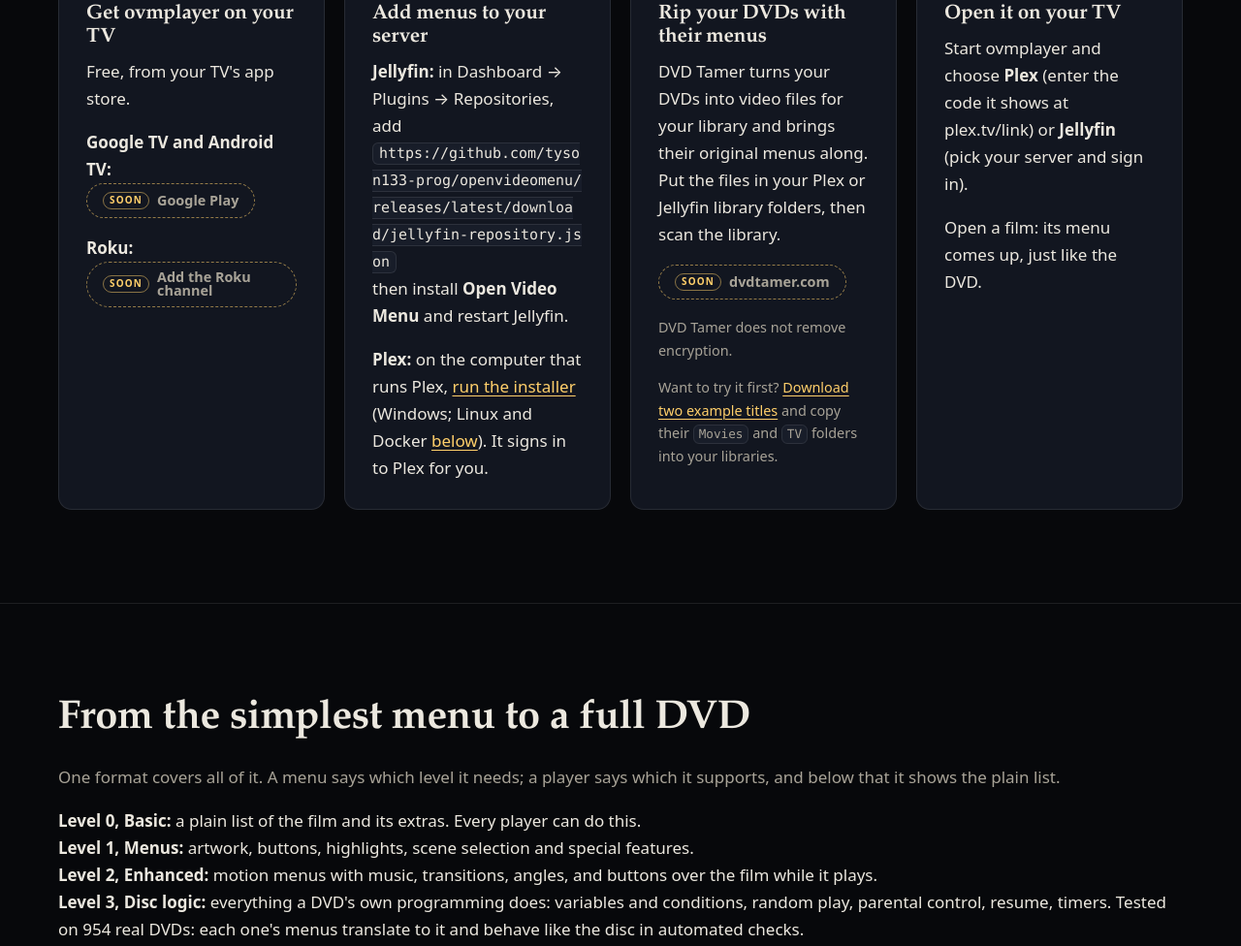
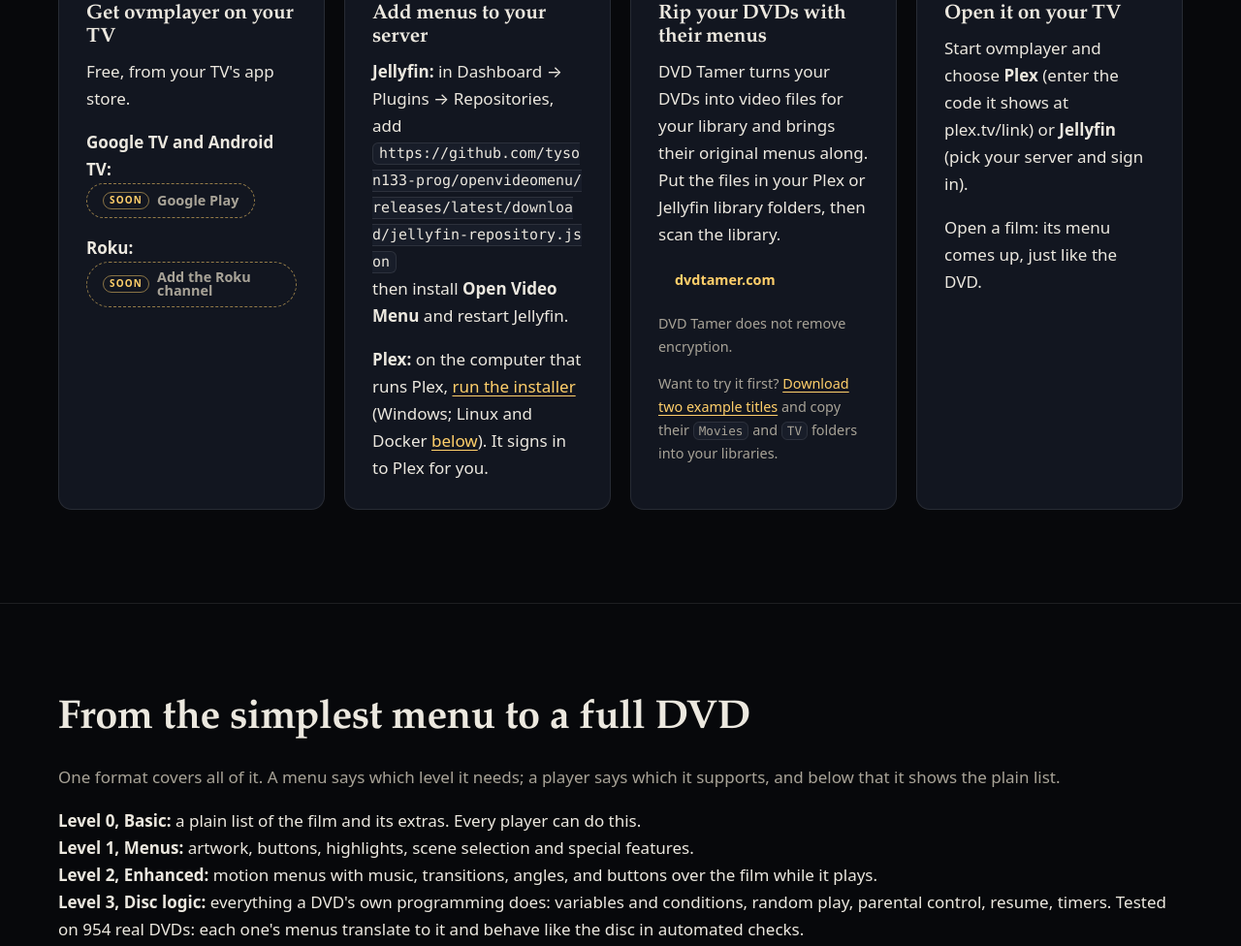
Before and after one commit to tyson133-prog/openvideomenu, a website: page site/index.html in a window 1280 px wide. Shown: the part 1596-2572 px from the top of the page at 97% size. Drawn offline with Linux system fonts and the light colour scheme.

Commit message:
Website: link dvdtamer.com, now live

```diff
--- a/site/index.html
+++ b/site/index.html
@@ -78,7 +78,7 @@
         <li class="card">
           <h3>Rip your DVDs with their menus</h3>
           <p>DVD Tamer turns your DVDs into video files for your library and brings their original menus along. Put the files in your Plex or Jellyfin library folders, then scan the library.</p>
-          <p><span class="btn btn-small tbd-link">dvdtamer.com</span></p>
+          <p><a class="btn btn-small" href="https://dvdtamer.com">dvdtamer.com</a></p>
           <p class="small muted">DVD Tamer does not remove encryption.</p>
           <p class="small muted">Want to try it first? <a href="https://github.com/tyson133-prog/openvideomenu/releases/latest/download/openvideomenu-examples.zip">Download two example titles</a> and copy their <code>Movies</code> and <code>TV</code> folders into your libraries.</p>
         </li>
@@ -158,7 +158,7 @@
     <div class="wrap">
       <h2>3. Make menus</h2>
       <ol>
-        <li><strong>From your DVDs:</strong> DVD Tamer turns your DVDs into video files for your library and brings their original menus along (<span class="tbd">dvdtamer.com</span>). DVD Tamer does not remove encryption. Or use <code>ovm-dvd</code>: <code>dotnet tool install -g OpenVideoMenu.Dvd.Tool</code>, then <code>ovm-dvd export Film.iso "Film (Year).ovmz" --files "Film - title {n}.mkv"</code>.</li>
+        <li><strong>From your DVDs:</strong> DVD Tamer turns your DVDs into video files for your library and brings their original menus along (<a href="https://dvdtamer.com">dvdtamer.com</a>). DVD Tamer does not remove encryption. Or use <code>ovm-dvd</code>: <code>dotnet tool install -g OpenVideoMenu.Dvd.Tool</code>, then <code>ovm-dvd export Film.iso "Film (Year).ovmz" --files "Film - title {n}.mkv"</code>.</li>
         <li><strong>Put the menu next to the film,</strong> as <code>Title.ovmz</code> (or <code>Title.openvideomenu.json</code> with its art), then rescan the library.</li>
         <li><strong>Try the examples:</strong> <a href="https://github.com/tyson133-prog/openvideomenu/releases/latest/download/openvideomenu-examples.zip">download Sintel and the Example Show</a> (about 250 MB) and copy the <code>Movies</code> and <code>TV</code> folders into your libraries.</li>
       </ol>
```
Also changed, not shown: site/README.md.
